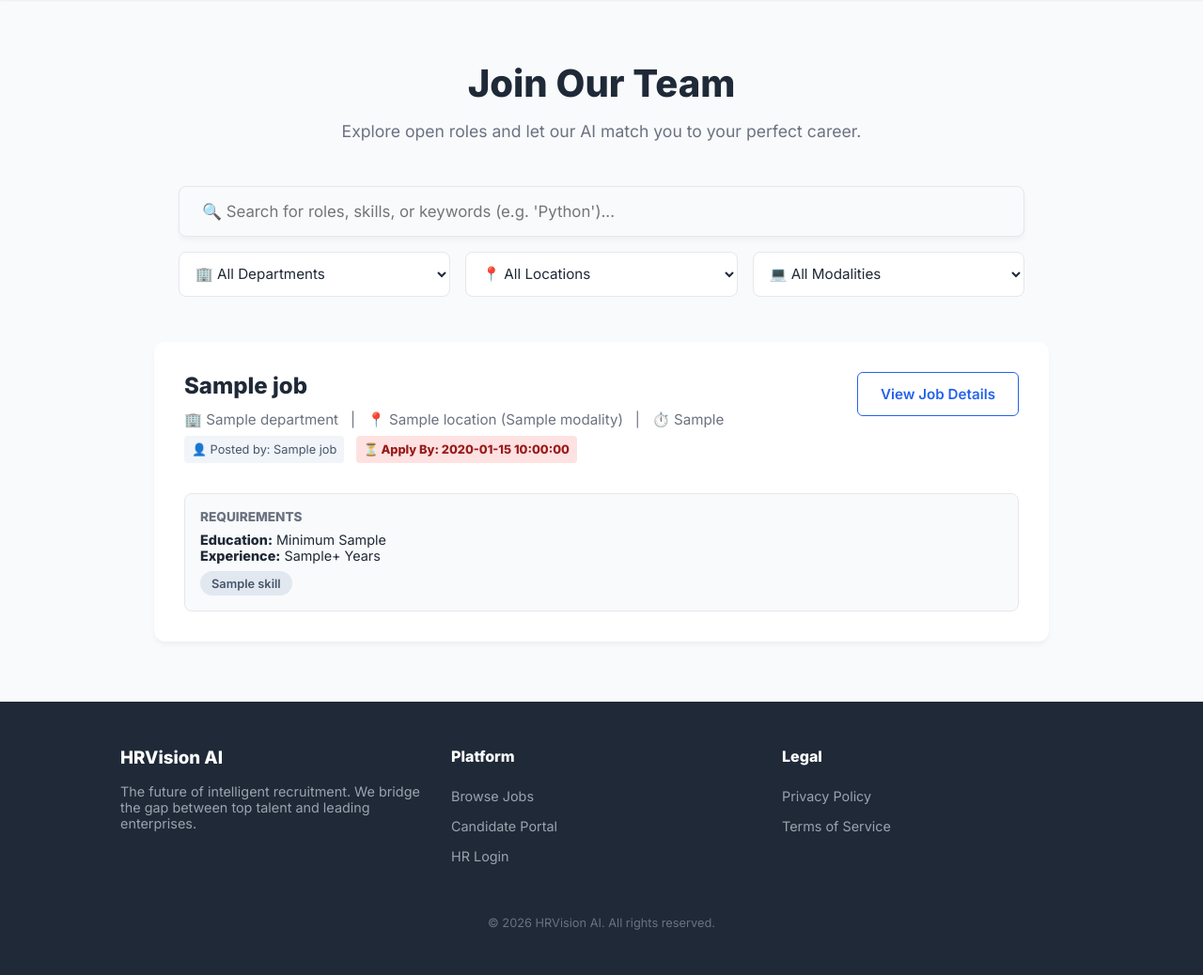
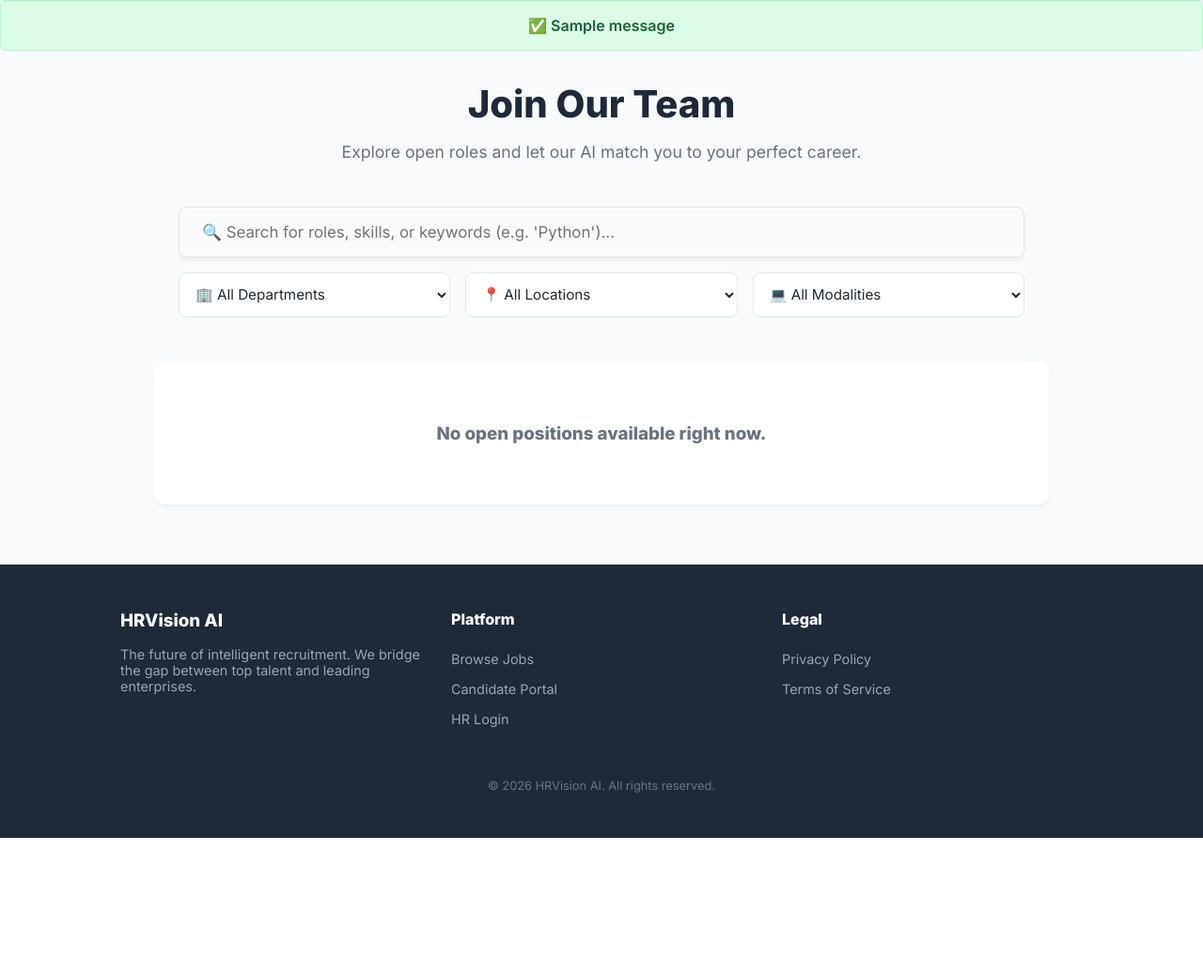
Before and after one commit to HaiderIjaz5/hrvision, a Flask app: page /jobs in a window 1280 px wide. Shown: the part 80-1118 px from the top of the page at 94% size. After the commit the page ends 972 px from the top, so only its background shows below. Run offline with Flask 3, Linux system fonts and the light colour scheme; one stand-in notice (Sample message) is shown; a database or web service that is not in the repository returns one stand-in record (values such as "Sample title"); some libraries are stand-ins or nearby versions.

Commit message:
Applying to deadline passed job error

```diff
--- a/app.py
+++ b/app.py
@@ -676,16 +676,29 @@ def delete_candidate(candidate_id):
 # ==========================================
 @app.route('/jobs')
 def job_board():
-    open_jobs = list(jobs_collection.find({"status": "Open"}).sort("created_at", -1))
+    # 1. Fetch all jobs that are manually set to "Open"
+    all_open_jobs = list(jobs_collection.find({"status": "Open"}).sort("created_at", -1))
 
-    # Pass a list of saved jobs to the frontend so the bookmark buttons light up!
+    # 2. Get today's date in the exact same format HTML saves it (YYYY-MM-DD)
+    today_str = datetime.now().strftime('%Y-%m-%d')
+    valid_jobs = []
+
+    # 3. Loop through and filter out the expired ones
+    for job in all_open_jobs:
+        deadline = job.get('deadline', '')
+        # If there is no deadline, OR the deadline is today or in the future, keep it!
+        if not deadline or deadline >= today_str:
+            valid_jobs.append(job)
+
+    # 4. Handle the saved/bookmarked jobs logic
     saved_job_ids = []
     if session.get('role') == 'candidate':
         profile = profiles_collection.find_one({"user_id": session['user_id']})
         if profile:
             saved_job_ids = profile.get('saved_jobs', [])
 
-    return render_template('job_board.html', jobs=open_jobs, saved_job_ids=saved_job_ids)
+    # 5. Send ONLY the valid_jobs to the website
+    return render_template('job_board.html', jobs=valid_jobs, saved_job_ids=saved_job_ids)
 
 @app.route('/job_details/<job_id>')
 def job_details(job_id):
@@ -693,11 +706,23 @@ def job_details(job_id):
         job = jobs_collection.find_one({"_id": ObjectId(job_id)})
         if not job:
             flash("Job not found or has been removed.")
-            return redirect(url_for('job_board'))
+            # request.referrer bounces them back to the exact page they came from
+            return redirect(request.referrer or url_for('job_board'))
+
+        # --- NEW: SECURITY DEADLINE CHECK ---
+        deadline = job.get('deadline', '')
+        today_str = datetime.now().strftime('%Y-%m-%d')
+
+        if deadline and deadline < today_str:
+            flash("Sorry, the deadline to apply for this position has passed.", "flash-error")
+            # Bounces them back to their dashboard (or wherever they clicked from)
+            return redirect(request.referrer or url_for('job_board'))
+        # ------------------------------------
+
         return render_template('job_details.html', job=job)
     except Exception:
         flash("Invalid Job ID.")
-        return redirect(url_for('job_board'))
+        return redirect(request.referrer or url_for('job_board'))
 
 @app.route('/candidate/dashboard')
 def candidate_dashboard():
@@ -787,7 +812,17 @@ def apply_job(job_id):
 
     job = jobs_collection.find_one({"_id": ObjectId(job_id)})
     if not job:
-        return "Job not found", 404
+        flash("Job not found or has been removed.")
+        return redirect(url_for('job_board'))
+
+    # --- NEW: SECURITY DEADLINE CHECK ---
+    deadline = job.get('deadline', '')
+    today_str = datetime.now().strftime('%Y-%m-%d')
+
+    if deadline and deadline < today_str:
+        flash("Sorry, the deadline to apply for this position has passed.", "flash-error")
+        return redirect(url_for('job_board'))
+    # ------------------------------------
 
     existing_profile = profiles_collection.find_one({"user_id": session['user_id']})
     if not existing_profile:
--- a/templates/job_board.html
+++ b/templates/job_board.html
@@ -1,7 +1,22 @@
 {% extends "public_base.html" %}
 
 {% block content %}
-<div style="max-width: 1000px; margin: 4rem auto; padding: 0 1.5rem;">
+{% with messages = get_flashed_messages(with_categories=true) %}
+    {% if messages %}
+        <!-- Notice we are now unpacking both category and message -->
+        {% for category, message in messages %}
+
+            <!-- We check if the category is 'flash-error' OR if the text contains your other errors -->
+            {% if category == 'flash-error' or "blocked" in message.lower() or "do not match" in message.lower() %}
+                <div class="flash-error">🚨 {{ message }}</div>
+            {% else %}
+                <div class="flash-success">✅ {{ message }}</div>
+            {% endif %}
+
+        {% endfor %}
+    {% endif %}
+{% endwith %}
+<div style="max-width: 1000px; margin: 2rem auto 4rem auto; padding: 0 1.5rem;">
     <div style="text-align: center; margin-bottom: 3rem;">
         <h1 style="font-size: 2.5rem; color: var(--text-main); margin-bottom: 1rem;">Join Our Team</h1>
         <p style="color: var(--text-muted); font-size: 1.1rem;">Explore open roles and let our AI match you to your perfect career.</p>
@@ -101,7 +116,6 @@
 
 <script>
     function filterJobs() {
-        // 1. Get the current value of all 4 filters
         const searchQuery = document.getElementById('jobSearch').value.toLowerCase();
         const deptFilter = document.getElementById('filterDept').value;
         const locFilter = document.getElementById('filterLocation').value;
@@ -111,19 +125,16 @@
         let visibleCount = 0;
 
         jobCards.forEach(card => {
-            // 2. Get the data from the specific card
             const cardText = card.innerText.toLowerCase();
             const cardDept = card.getAttribute('data-dept');
             const cardLoc = card.getAttribute('data-location');
             const cardMod = card.getAttribute('data-modality');
 
-            // 3. Check if the card matches the filters (an empty filter "" matches everything)
             const matchesText = cardText.includes(searchQuery);
             const matchesDept = deptFilter === "" || cardDept === deptFilter;
             const matchesLoc = locFilter === "" || cardLoc === locFilter;
             const matchesMod = modFilter === "" || cardMod === modFilter;
 
-            // 4. Show card only if it matches ALL active filters
             if (matchesText && matchesDept && matchesLoc && matchesMod) {
                 card.style.display = '';
                 visibleCount++;
@@ -132,7 +143,6 @@
             }
         });
 
-        // 5. Handle the "No Jobs Found" message
         const noJobsMessage = document.getElementById('noJobsMessage');
         if (noJobsMessage) {
             if (visibleCount === 0 && jobCards.length > 0) {
@@ -143,7 +153,6 @@
         }
     }
 
-    // Attach the filter function to run whenever the user types or changes a dropdown
     document.getElementById('jobSearch')?.addEventListener('input', filterJobs);
     document.getElementById('filterDept')?.addEventListener('change', filterJobs);
     document.getElementById('filterLocation')?.addEventListener('change', filterJobs);
```
Also changed, not shown: templates/candidate_dashboard.html (+9 -5 lines).
